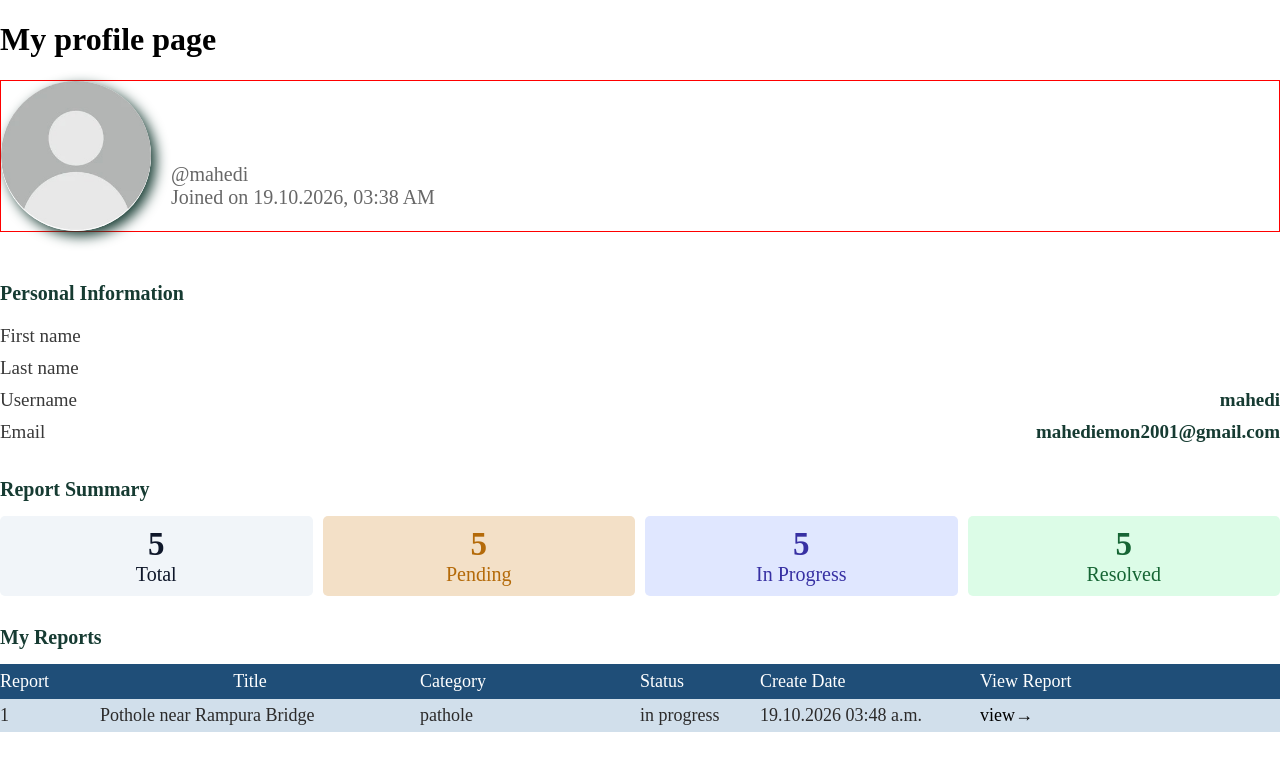
After one commit to mahedi195/RoadFix-Dhaka-Road-Problem-Reporting-System, a Django app: page /accounts/myProfile/ in a window 1280 px wide. The commit adds this page. Shown: the top 771 px of the page. Run offline with Django 5.2, Linux system fonts and the light colour scheme; a user stored in the database is signed in; data comes from the database, SQL or seed files in the repository.

Commit message:
my profile page done - design page, create table reports, link with django done

```diff
--- a/account/urls.py
+++ b/account/urls.py
@@ -6,7 +6,9 @@ urlpatterns=[
     path('registration/',views.user_registration,name='register'),
     path('login/',views.user_login,name='loginPage'),
     path('registration/',views.user_registration,name='registerMe'),
-    path('logout/',views.logout_user,name='logoutOption')
+    path('logout/',views.logout_user,name='logoutOption'),
+
+    path('myProfile/',views.userProfile,name='myProfilePage'),
 
 
 ]
--- a/account/views.py
+++ b/account/views.py
@@ -1,14 +1,23 @@
 from django.shortcuts import render, redirect
 from django.contrib.auth.models import User
-from django.contrib.auth import authenticate, login,logout
+from django.contrib.auth import authenticate, login, logout
 
 # Create your views here.
+
+from reports.models import Report as reportAppReportClassModel
+
+
+def userProfile(request):
+    myReports = reportAppReportClassModel.objects.filter(user=request.user).order_by('-create_date')
+    return render(request, "userProfile.html",
+                  {
+                      "myAllReports": myReports
+                   })
 
 
 def logout_user(request):
     logout(request)
-    return redirect('/')
-
+    return redirect("/")
 
 
 def user_login(request):
@@ -17,13 +26,10 @@ def user_login(request):
     elif request.method == "POST":
         username = request.POST.get("username")
         password = request.POST.get("password")
-        rememberMe=request.POST.get('rememberMe')
+        rememberMe = request.POST.get("rememberMe")
 
         user = authenticate(request, username=username, password=password)
-        context = {
-            "username": username,
-            "message": "Incorrect username or password"
-            }
+        context = {"username": username, "message": "Incorrect username or password"}
 
         if user is None:  # user is not found
             return render(request, "login.html", context)
@@ -32,13 +38,10 @@ def user_login(request):
             context["message"] = f"Welcome {username}"
             login(request, user)
             if rememberMe:
-              request.session.set_expiry(30*24*60*60)
-            else :
+                request.session.set_expiry(30 * 24 * 60 * 60)
+            else:
                 request.session.set_expiry(0)
             return redirect("/")
-
-
-
 
 
 def user_registration(request):
--- a/reports/urls.py
+++ b/reports/urls.py
@@ -6,7 +6,7 @@ urlpatterns = [
     path("", views.report_list, name="index"),
     #    path('createForm/',views.report_create),
     path("reportForm/", views.report_create, name="report_form"),
-    path('report/<int:id>/' ,views.report_details,name='report_details'),
+    path('report/<int:id>/' ,views.report_details,name='specific_report_details'),
 
 
 ]
--- /dev/null
+++ b/templates/userProfile.html
@@ -0,0 +1,365 @@
+{% load static %}
+
+<!DOCTYPE html>
+<html lang="en">
+
+<head>
+    <meta charset="UTF-8">
+    <meta name="viewport" content="width=device-width, initial-scale=1.0">
+    <title>My Profile</title>
+
+    <style>
+        .image_and_name_section img {
+            height: 150px;
+            width: 150px;
+            border-radius: 50%;
+            /* border: 1px solid #163B32; */
+            box-shadow: 5px 5px 13px #163B32;
+            object-fit: cover;
+            object-position: center;
+        }
+
+        .image_and_name_section .name_userName {}
+
+        .image_and_name_section .name_userName p {}
+
+        .image_and_name_section {
+            display: flex;
+            align-items: center;
+            gap: 20px;
+            border: 1px solid red;
+        }
+
+        .image_and_name_section .firstLastName {
+            /* margin-top: 20px; */
+            margin-bottom: 60px;
+            margin-top: 0px;
+            color: #163B32;
+            /* font-weight: bold; */
+            font-size: 23px;
+            font-weight: 500;
+        }
+
+        .image_and_name_section .username,
+        .image_and_name_section .joined {
+            margin-top: 0px;
+            margin-bottom: 0px;
+            font-size: 20px;
+            color: #676767;
+        }
+
+
+
+        .personalInformation p {
+            margin: 0;
+        }
+
+        .personalInformation {
+            /* margin: 30px 0px; */
+            font-size: 20px;
+            color: #163B32;
+            font-weight: bold;
+            margin-top: 50px;
+            margin-bottom: 15px;
+        }
+
+        .personalInfo p {
+            margin: 0;
+        }
+
+        .personalInfo .row {
+            display: flex;
+            align-items: center;
+            justify-content: space-between;
+            padding: 5px 0px;
+            font-size: 19px;
+        }
+
+        .personalInfo .left {
+            color: #393939;
+        }
+
+
+        .personalInfo .right {
+            color: #163B32;
+            font-weight: bold;
+        }
+
+        body {
+            margin: 0;
+            /* width: 620px; */
+        }
+
+        .myAllReport {
+            margin-top: 30px;
+            margin-bottom: 15px;
+            font-size: 20px;
+            color: #163B32;
+            font-weight: bols;
+            font-weight: bold;
+        }
+
+        .reportBox {
+            display: grid;
+            grid-template-columns: repeat(4, 1fr);
+            gap: 10px;
+        }
+
+
+
+        .box {
+            /* border: 1px solid #163B32;*/
+            border-radius: 5px;
+            text-align: center;
+            height: 80px;
+            display: flex;
+            align-items: center;
+            justify-content: center;
+        }
+
+        .total {
+            color: #0F172A;
+            background-color: #F1F5F9;
+        }
+
+        .pending {
+            color: rgb(180, 106, 9);
+            background-color: rgb(243, 224, 199);
+        }
+
+        .in_progress {
+            background-color: #e0e7ff;
+            color: #3730a3;
+        }
+
+        .resolved {
+            color: #166534;
+            background-color: #DCFCE7;
+        }
+
+        .value_and_status p {
+            margin: 0;
+        }
+
+
+
+        .value_and_status .value {
+            font-size: 33px;
+            font-weight: bold;
+        }
+
+        .value_and_status .status {
+            font-size: 20px;
+
+        }
+
+        .myReportsText {
+            margin-top: 30px;
+            margin-bottom: 15px;
+        }
+
+        .myReportsText h3 {
+            margin: 0;
+            color: #163B32;
+            font-size: 20px;
+            font-weight: bold;
+        }
+
+        .info {
+            margin-bottom: 0px;
+            /* display: flex; */
+            /* align-items: center; */
+            display: grid;
+            grid-template-columns: 80px 300px 200px 100px 200px 100px;
+            align-items: center;
+            gap: 20px;
+            /* border: 1px solid red; */
+            padding: 6px 0px;
+            /* background: green;*/
+        }
+
+        .reportHeading p {
+            margin: 0;
+        }
+
+        .reportHeading {
+            display: grid;
+            display: grid;
+            grid-template-columns: 80px 300px 200px 100px 200px 100px;
+            align-items: center;
+            gap: 20px;
+            margin-bottom: 13px;
+            background-color: #1F4E78;
+            padding: 7px 0px;
+            font-size: 18px;
+            color: white;
+            margin: 0;
+        }
+
+
+        .info:nth-child(odd) {
+            background-color: #d1dfeb;
+        }
+
+        .info:nth-child(even) {
+            background-color: #FFFFFF;
+        }
+
+        .reportHeading .title {
+            text-align: center;
+        }
+
+        .info p {
+            margin: 0;
+            font-size: 18px;
+            margin: 0;
+            color: #2b2a2a;
+        }
+
+        .allReports {
+            margin-bottom: 50px;
+        }
+
+        .info .viewReport {}
+
+        .info .viewReport a {
+            text-decoration: none;
+            color: black;
+        }
+    </style>
+</head>
+
+<body>
+    <h1>My profile page</h1>
+    <div class="image_and_name_section">
+        <img src="{% static 'images/profilePic.jpg' %}">
+        <div class="name_userName">
+            <p class="firstLastName">{{user.first_name}} {{user.last_name}}</p>
+            <p class="username">@{{user.username}}</p>
+            <p class="joined">Joined on {{user.date_joined|date:'d.m.Y, h:i A'}}</p>
+        </div>
+    </div>
+
+
+
+    <div class="personalInformation">
+        <p class="left">Personal Information</p>
+    </div>
+
+
+
+    <div class="personalInfo">
+        <div class="row">
+            <p class="left">First name</p>
+            <p class="right">{{user.first_name}}</p>
+        </div>
+
+        <div class="row">
+            <p class="left">Last name</p>
+            <p class="right">{{user.last_name}}</p>
+        </div>
+
+        <div class="row">
+            <p class="left">Username</p>
+            <p class="right">{{user.username}}</p>
+        </div>
+
+        <div class="row">
+            <p class="left">Email</p>
+            <p class="right">{{user.email}}</p>
+        </div>
+
+
+    </div>
+
+
+
+    <div class="myAllReport">
+        Report Summary
+    </div>
+
+    <div class="reportBox">
+        <div class="box total">
+            <div class="value_and_status">
+                <p class="value">5</p>
+                <p class="status">Total</p>
+            </div>
+        </div>
+        <div class="box pending">
+            <div class="value_and_status">
+                <p class="value">5</p>
+                <p class="status">Pending</p>
+            </div>
+        </div>
+
+
+        <div class="box in_progress">
+            <div class="value_and_status">
+                <p class="value">5</p>
+                <p class="status">In Progress</p>
+            </div>
+
+        </div>
+
+
+        <div class="box resolved">
+            <div class="value_and_status">
+                <p class="value">5</p>
+                <p class="status">Resolved</p>
+            </div>
+        </div>
+
+
+    </div>
+
+
+    <div class="myReportsText">
+        <h3>My Reports</h3>
+    </div>
+
+
+    <div class="reportHeading">
+        <p>Report</p>
+        <p class="title">Title</p>
+        <p>Category</p>
+        <p>Status</p>
+        <p>Create Date</p>
+        <p>View Report</p>
+    </div>
+
+
+
+
+    <div class="allReports">
+        {% for report_i in myAllReports %}
+        <div class="info">
+            <p> {{report_i.id}}</p>
+            <p> {{report_i.title}}</p>
+            <p> {{report_i.get_category_display}}</p>
+            <p> {{report_i.get_status_display}}</p>
+            <p> {{report_i.create_date|date:'d.m.Y h:i a'}}</p>
+
+            <p class="viewReport">
+                <a href="{% url 'specific_report_details' report_i.id %}">view→</a>
+            </p>
+
+        </div>
+        {% empty %}
+        <h2>You haven't submitted any report</h2>
+        {% endfor %}
+
+    </div>
+
+
+
+
+
+
+
+
+
+
+
+</body>
+
+</html>
```
Also changed, not shown: templates/index.html (+5 -5 lines), static/images/profilePic.jpg (added).
